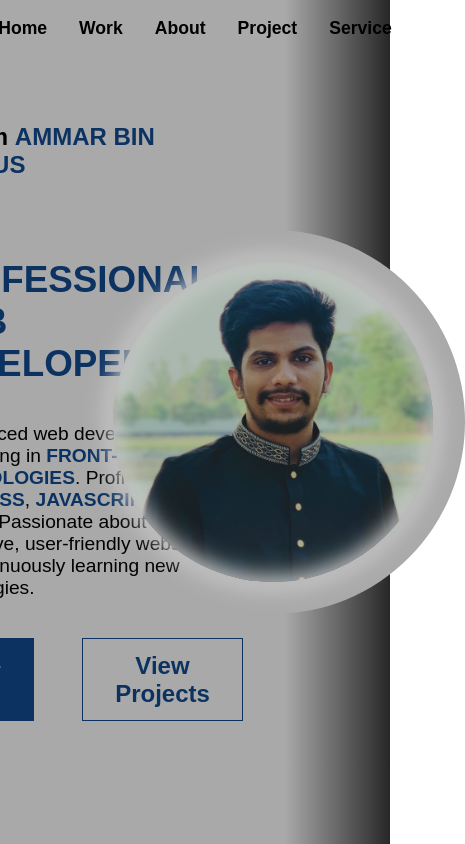
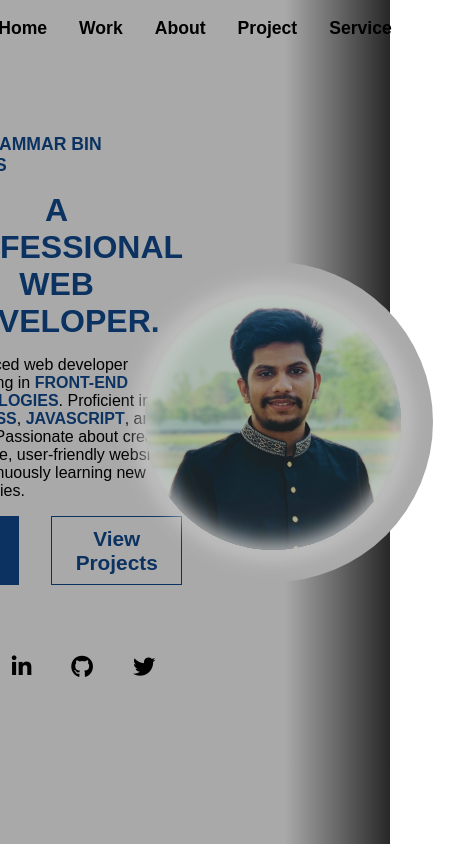
Before and after one commit to ammar-bin-quddus/personal-portfolio, a plain HTML site: page index.html in a window 390 px wide. Shown: the whole page, 465 px wide, since content can reach past the window. Drawn offline with Linux system fonts and the light colour scheme; a web font is replaced by a local one.

Commit message:
make responsive for tablet

```diff
--- a/css/styles.css
+++ b/css/styles.css
@@ -180,3 +180,59 @@ button:nth-child(2):hover {
 #nav-list li a:hover::after {
     transform: scaleX(1);
 }
+
+
+
+@media only screen and (max-width: 768px) {
+    .circle:nth-child(1) {
+        width: 20rem;
+    }
+    .circle:nth-child(2) {
+        width: 16rem;
+    }
+    #social-icons .fa-brands {
+        font-size: 1.4rem;
+    }
+    #introduction {
+        font-size: 1.1rem;
+    }
+    #info h1 {
+        font-size: 2rem;
+        text-align: center;
+    }
+    #info {
+        display: flex;
+        flex-direction: column;
+        gap: 1rem;
+        justify-content: center;
+        align-items: center;
+    }
+    #det {
+        font-size: 1rem;
+        max-width: 20rem;
+    }
+    #btn {
+        display: flex;
+        gap: 2rem;
+        align-items: center;
+    }
+    #btn button {
+        font-size: 1.3rem;
+        border: 1px solid rgb(11, 50, 97);
+        font-weight: 600;
+        transition: .5s all ease-in;
+        cursor: pointer;
+        padding: .6rem 1rem;
+    }
+    #left {
+        display: flex;
+        flex-direction: column-reverse;
+    }
+    #social-icons {
+        display: flex;
+        flex-direction: row;
+        width: 100%;
+        height: 10%;
+    }
+
+}
```
